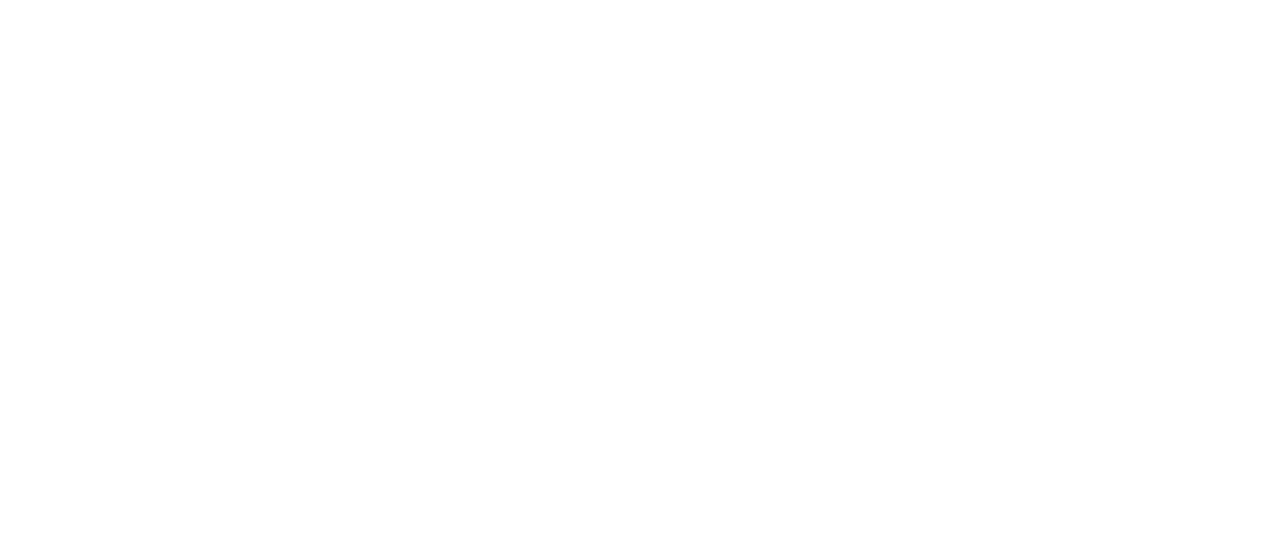
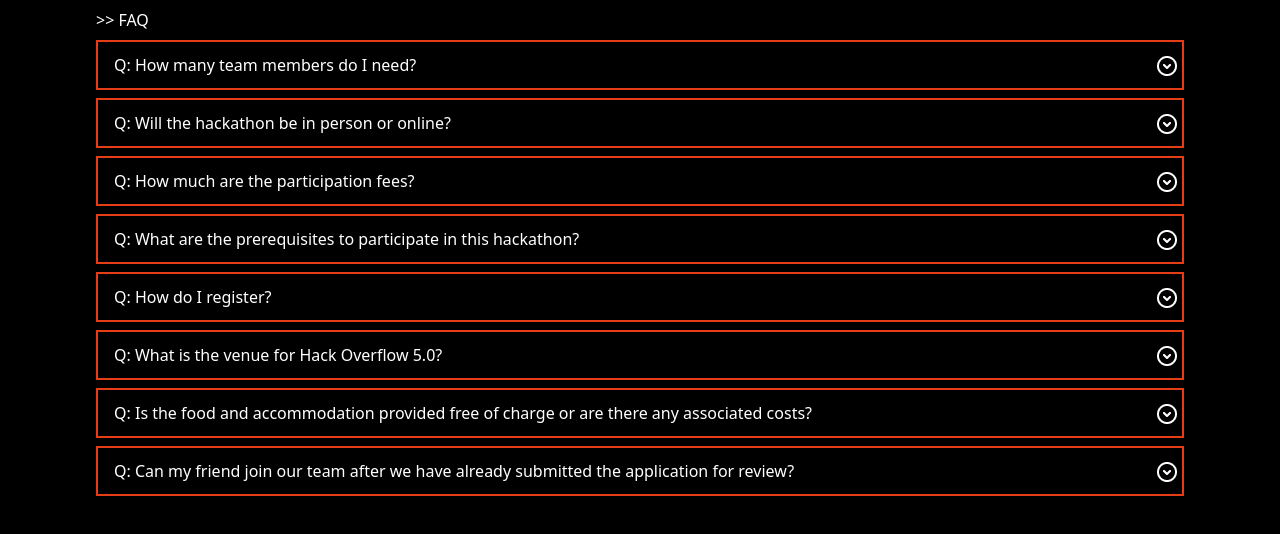
Before and after one commit to Hackoverflow-Society/robowars, a React (Vite) app: page / in a window 1280 px wide. Shown: the top 534 px of the page. Built offline with nearby package versions, Linux system fonts and the light colour scheme.

Commit message:
fAQ section added

```diff
--- a/src/App.jsx
+++ b/src/App.jsx
@@ -1,5 +1,9 @@
+import FAQ from "./sections/FAQ";
+
 function App() {
-  return <></>;
+  return <>
+    <FAQ />
+  </>;
 }
 
 export default App;
--- /dev/null
+++ b/src/data/faqs.js
@@ -0,0 +1,42 @@
+const faqs = [
+    {
+        question: "How many team members do I need?",
+        answer:
+          "You can participate individually or in teams of 3 to 5 members. If you are participating in the hackathon individually and looking for a team, we will help you in connecting to other individual participants to get you a team.",
+    },
+    {
+      question: "Will the hackathon be in person or online?",
+      answer: "Hack Overflow 5.0 hackathon will be conducted in complete offline/in person mode.",
+    },
+    {
+      question: "How much are the participation fees?",
+      answer: "Participation is absolutely free inclusive of resources.",
+    },
+    {
+      question: "What are the prerequisites to participate in this hackathon?",
+      answer:
+        "No prerequisites are required to participate in this hackathon. This event is open to participants of all skill levels.",
+    },
+    {
+        question: "How do I register?",
+        answer:
+          "Register your team @ Devfolio",
+    },
+    {
+        question: "What is the venue for Hack Overflow 5.0?",
+        answer:
+          "Chandigarh University Block D3",
+    },
+    {
+        question: "Is the food and accommodation provided free of charge or are there any associated costs?",
+        answer:
+          "We've got you covered when it comes to food, water, and coffee – they're on us. However, any additional snacks can be purchased separately. As for accommodation, we will provide arrangements similar to those found in other hackathons, which typically involve a set of mattresses in a common hall.",
+    },
+    {
+        question: "Can my friend join our team after we have already submitted the application for review?",
+        answer:
+          "Yes, your friend can join the team by submitting an individual application.Once both your friend's individual application and your team's application are accepted, you will be able to add your friend to the team. For more information, please refer to devfolio's guide: How To Add Team Members",
+    },
+  ];
+
+export default faqs;
--- /dev/null
+++ b/src/sections/FAQ.jsx
@@ -0,0 +1,45 @@
+import React, { useState } from "react";
+import faqs from "../data/faqs";
+
+function FAQ() {
+  const [openedFaqIndex, setOpenedFaqIndex] = useState(null);
+
+  const handleIconCLick = (idx) => {
+    const currnetIdx = idx == openedFaqIndex ? null : idx;
+    setOpenedFaqIndex(currnetIdx);
+  };
+
+  const FAQs = faqs.map((faq, idx) => (
+    <div key={idx} className="pb-2 relative">
+      <div
+        onClick={() => handleIconCLick(idx)}
+        style={{ height: openedFaqIndex === idx ? "auto" : "50px" }}
+        className="cursor-pointer px-4 border-[rgba(255,67,26,0.9)] border-[2px] bg-black flex flex-col justify-center py-4"
+      >
+        <span>Q: {faq.question}</span>
+        {openedFaqIndex === idx && <div>Ans: {faq.answer}</div>}
+      </div>
+      <div>
+        <img
+        onClick={() => handleIconCLick(idx)}
+          src="\public\images\downIcon.png"
+          className={
+            openedFaqIndex === idx
+              ? "absolute top-0 translate-y-1/2 right-1 rotate-180"
+              : "absolute top-0 translate-y-1/2 right-1 cursor-pointer"
+          }
+        ></img>
+      </div>
+    </div>
+  ));
+  return (
+    <section className="bg-black min-h-[100vh]">
+      <div className="lg:px-24 sm:px-[8px] pt-2">
+        <h1 className="text-white pb-2">{">>"} FAQ</h1>
+        <div className="text-white">{FAQs}</div>
+      </div>
+    </section>
+  );
+}
+
+export default FAQ;
```
Also changed, not shown: public/images/downIcon.png (added), 1 other file (tests, documents, lock files or other folders).
